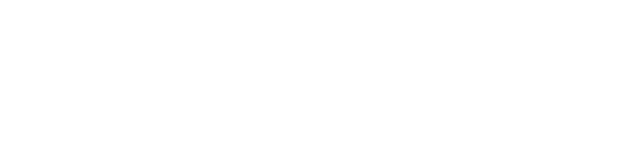
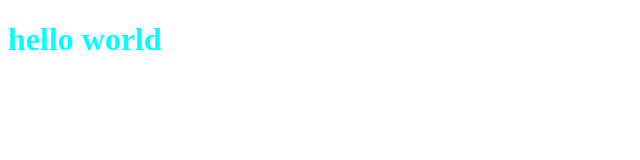
Before and after one commit to mahdipiriyan/gittest, a plain HTML site: page index.html in a window 1280 px wide. Shown: the whole page, without its empty margins (0-640 px from the left). Drawn offline with Linux system fonts and the light colour scheme.

Commit message:
helloWorld added

```diff
--- a/index.html
+++ b/index.html
@@ -4,6 +4,14 @@
     <meta charset="UTF-8" />
     <meta name="viewport" content="width=device-width, initial-scale=1.0" />
     <title>Document</title>
+    <style>
+      h1 {
+        color: aqua;
+        font: optional;
+      }
+    </style>
   </head>
-  <body></body>
+  <body>
+    <h1>hello world</h1>
+  </body>
 </html>
```
